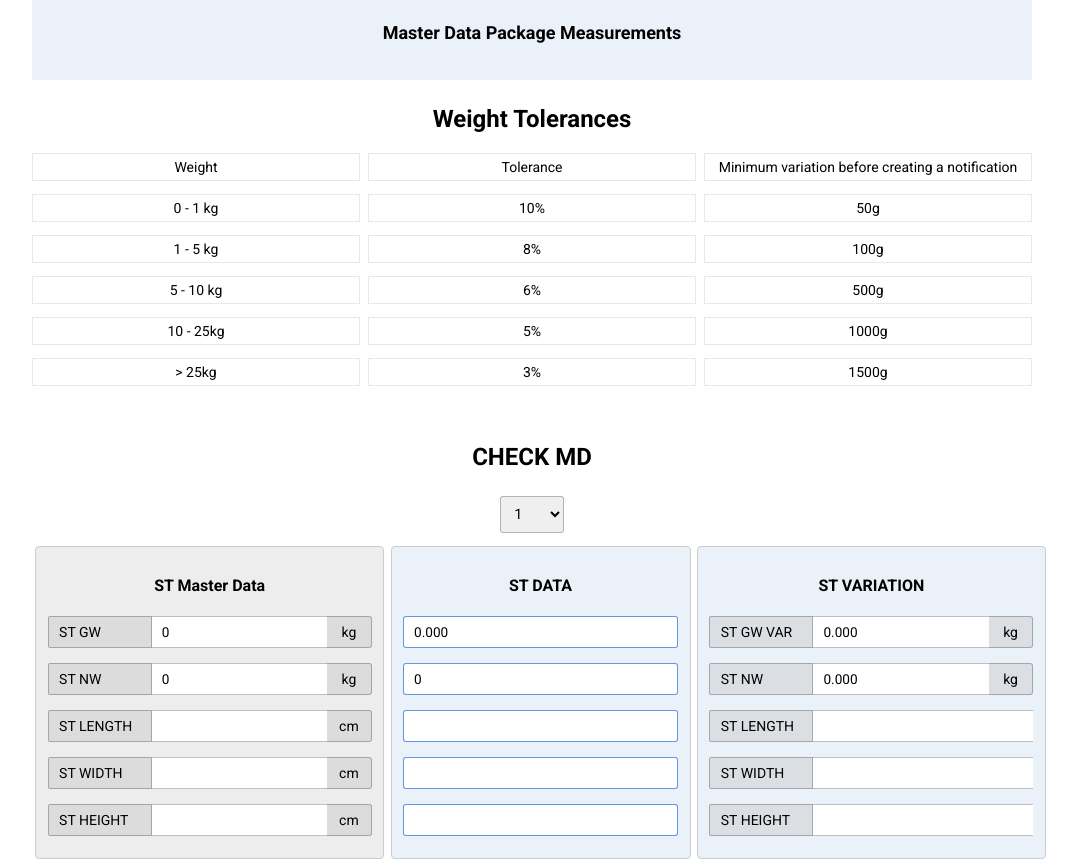
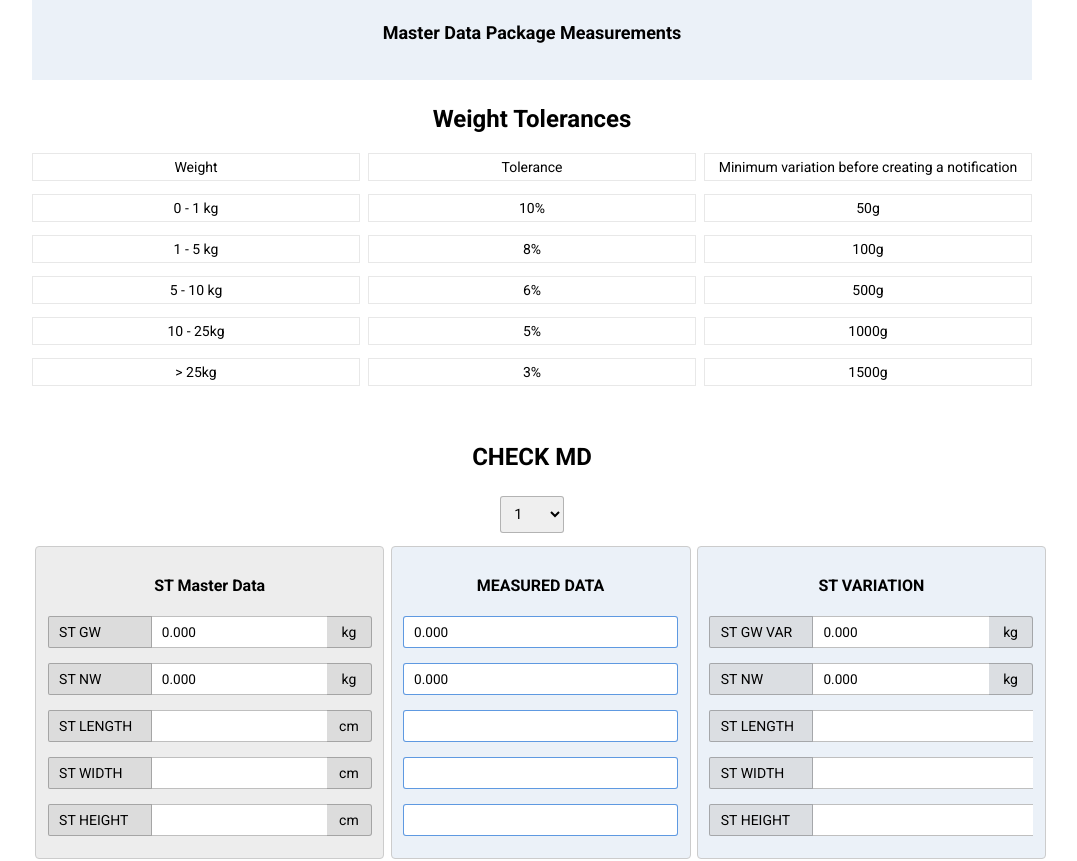
Before and after one commit to ricardoaguiar/calc-dimensions, a React (Create React App) app in the folder calculator/: page / in a window 1280 px wide. Shown: the top 861 px of the page, without its empty margins (108-1185 px from the left). Built offline with nearby package versions, Linux system fonts and the light colour scheme.

Commit message:
Update App.js

```diff
--- a/calculator/src/App.js
+++ b/calculator/src/App.js
@@ -3,22 +3,21 @@ import { useState } from 'react';
 
 function App() {
   const [colliSize, setColliSize] = useState(1); //start with 1 article per colli
-  const [masterDataColliGrossWeight, setMasterDataColliGrossWeight] = useState(0); //start with 2 articles per master data(0); //get the MD cll gw
+  const [masterDataColliGrossWeight, setMasterDataColliGrossWeight] = useState(0);
   const [masterDataArticleGrossWeight, setMasterDataArticleGrossWeight] = useState(0);
   const [masterDataArticleNetWeight, setMasterDataArticleNetWeight] = useState(0);
   const [articleNetWeight, setArticleNetWeight] = useState(0);
 
   const stGWData = (Number(masterDataColliGrossWeight) / colliSize).toFixed(3);
 
-
-  const articleGrossWeightVariation = (Number(masterDataArticleGrossWeight - stGWData).toFixed(3));
-  const articleNetWeightVariation = (Number(masterDataArticleGrossWeight - articleNetWeight).toFixed(3));
+  const articleGrossWeightVariation = Number(masterDataArticleGrossWeight - stGWData).toFixed(3);
+  const articleNetWeightVariation = Number(masterDataArticleNetWeight - articleNetWeight).toFixed(3);
 
 
-  console.log({
-    "colliSize": colliSize,
-    "masterDataColliGrossWeight": masterDataColliGrossWeight,
-  });
+//   console.log({
+//     "colliSize": colliSize,
+//     "masterDataColliGrossWeight": masterDataColliGrossWeight,
+//   });
 
 
   return (
@@ -78,69 +77,150 @@ function App() {
         <div className="sap_data">
           <h3>ST Master Data</h3>
           <ul>
+            {/* ST gross weight */}
             <li className="flex">
-              <span>ST GW</span>
-              <input type="text" className="input_center" value={`${masterDataArticleGrossWeight}`} onChange={(e) => setMasterDataArticleGrossWeight(e.target.value)} />
-              <span className="append">kg</span></li>
+              <span className="prepend">ST GW</span>
+              <input
+                type="text"
+                className="input_center"
+                value={`${Number(masterDataArticleGrossWeight).toFixed(3)}`}
+                onChange={(e) =>
+                  setMasterDataArticleGrossWeight(e.target.value)
+                }
+              />
+              <span className="append">kg</span>
+            </li>
+
+            {/* st net weight */}
+            <li className="flex">
+              <span>ST NW</span>
+              <input
+                type="text"
+                className="input_center"
+                value={`${Number(masterDataArticleNetWeight).toFixed(3)}`}
+                onChange={(e) => setMasterDataArticleNetWeight(e.target.value)}
+              />
+              <span className="append">kg</span>
+            </li>
 
             <li className="flex">
-            <span>ST NW</span>
-             <input type="text" className="input_center" value={`${masterDataArticleNetWeight}`} onChange={(e) => setMasterDataArticleNetWeight(e.target.value)} />
-            <span className="append">kg</span></li>
-
-            <li className="flex"><span>ST LENGTH</span><input type="text" className="input_center" />
-            <span className="append">cm</span></li>
-            <li className="flex"><span>ST WIDTH</span><input type="text" className="input_center" />
-            <span className="append">cm</span></li>
-            <li className="flex"><span>ST HEIGHT</span><input type="text" className="input_center" />
-            <span className="append">cm</span></li>
+              <span>ST LENGTH</span>
+              <input type="text" className="input_center" />
+              <span className="append">cm</span>
+            </li>
+            <li className="flex">
+              <span>ST WIDTH</span>
+              <input type="text" className="input_center" />
+              <span className="append">cm</span>
+            </li>
+            <li className="flex">
+              <span>ST HEIGHT</span>
+              <input type="text" className="input_center" />
+              <span className="append">cm</span>
+            </li>
           </ul>
         </div>
 
         <div className="sap_data sap_data_verified">
-          <h3>ST DATA</h3>
+          <h3>MEASURED DATA</h3>
           <ul>
             {/* <li className="flex"><span className="result"></span></li> */}
-            <li className="flex"><input readOnly type="text" className="verified" value={`${(Number(masterDataColliGrossWeight) / colliSize).toFixed(3)}`} /></li>
-            <li className="flex"><input type="text" className="verified" value={`${articleNetWeight}`}/></li>
-            <li className="flex"><input type="text" className="verified" /></li>
-            <li className="flex"><input type="text" className="verified" /></li>
-            <li className="flex"><input type="text" className="verified" /></li>
+            <li className="flex">
+              <input
+                readOnly
+                type="text"
+                className="verified"
+                value={`${(
+                  Number(masterDataColliGrossWeight) / colliSize
+                ).toFixed(3)}`}
+              />
+            </li>
+            <li className="flex">
+              <input
+                type="text"
+                className="verified"
+                value={`${Number(articleNetWeight).toFixed(3)}`}
+                onChange={(e) => setArticleNetWeight(e.target.value)}
+              />
+            </li>
+            <li className="flex">
+              <input type="text" className="verified" />
+            </li>
+            <li className="flex">
+              <input type="text" className="verified" />
+            </li>
+            <li className="flex">
+              <input type="text" className="verified" />
+            </li>
           </ul>
         </div>
+
         <div className="sap_data sap_data_verified">
           <h3>ST VARIATION</h3>
           <ul>
             <li className="flex">
               <span>ST GW VAR</span>
-            <input type="text" className="input_center" readOnly value={`${articleGrossWeightVariation}`} />
-            <span className="append">kg</span></li>
+              <input
+                type="text"
+                className="input_center"
+                readOnly
+                value={`${articleGrossWeightVariation}`}
+              />
+              <span className="append">kg</span>
+            </li>
 
             <li className="flex">
               <span>ST NW</span>
-            <input type="text" className="input_center" readOnly value={`${articleNetWeightVariation}`}/>
-            <span className="append">kg</span></li>
+              <input
+                type="text"
+                className="input_center"
+                readOnly
+                value={`${articleNetWeightVariation}`}
+              />
+              <span className="append">kg</span>
+            </li>
 
-            <li className="flex"><span>ST LENGTH</span><input type="text" className="input_center" /></li>
-            <li className="flex"><span>ST WIDTH</span><input type="text" className="input_center" /></li>
-            <li className="flex"><span>ST HEIGHT</span><input type="text" className="input_center" /></li>
+            <li className="flex">
+              <span>ST LENGTH</span>
+              <input type="text" className="input_center" />
+            </li>
+            <li className="flex">
+              <span>ST WIDTH</span>
+              <input type="text" className="input_center" />
+            </li>
+            <li className="flex">
+              <span>ST HEIGHT</span>
+              <input type="text" className="input_center" />
+            </li>
           </ul>
         </div>
       </div>
 
-
+      {/* colli MD */}
       <div className="flex">
         <div className="sap_data">
           <h3>Colli Master Data</h3>
           <ul>
-            <li className="flex"><span>CAR GW</span><input type="text" className="input_center" />
-          <span className="append">kg</span></li>
-            <li className="flex"><span>CAR WIDTH</span><input type="text" className="input_center" />
-            <span className="append">cm</span></li>
-            <li className="flex"><span>CAR LENGTH</span><input type="text" className="input_center" />
-            <span className="append">cm</span></li>
-            <li className="flex"><span>CAR HEIGHT</span><input type="text" className="input_center" />
-            <span className="append">cm</span></li>
+            <li className="flex">
+              <span>CAR GW</span>
+              <input type="text" className="input_center" />
+              <span className="append">kg</span>
+            </li>
+            <li className="flex">
+              <span>CAR WIDTH</span>
+              <input type="text" className="input_center" />
+              <span className="append">cm</span>
+            </li>
+            <li className="flex">
+              <span>CAR LENGTH</span>
+              <input type="text" className="input_center" />
+              <span className="append">cm</span>
+            </li>
+            <li className="flex">
+              <span>CAR HEIGHT</span>
+              <input type="text" className="input_center" />
+              <span className="append">cm</span>
+            </li>
           </ul>
         </div>
 
@@ -148,20 +228,34 @@ function App() {
           <h3>COLLI DATA</h3>
           <ul>
             <li className="flex">
-            <input className="verified colli_gw" type="text" value={`${masterDataColliGrossWeight}`} onChange={(e) => setMasterDataColliGrossWeight(e.target.value)} />
-            <span className="append">kg</span></li>
-            <li className="flex"><input className="verified" type="text" />
-            <span className="append">cm</span></li>
-            <li className="flex"><input className="verified" type="text" />
-<span className="append">cm</span></li>
-            <li className="flex"><input className="verified" type="text" />
-<span className="append">cm</span></li>
+              <input
+                className="verified colli_gw"
+                type="text"
+                value={`${masterDataColliGrossWeight}`}
+                onChange={(e) => setMasterDataColliGrossWeight(e.target.value)}
+              />
+              <span className="append">kg</span>
+            </li>
+            <li className="flex">
+              <input className="verified" type="text" />
+              <span className="append">cm</span>
+            </li>
+            <li className="flex">
+              <input className="verified" type="text" />
+              <span className="append">cm</span>
+            </li>
+            <li className="flex">
+              <input className="verified" type="text" />
+              <span className="append">cm</span>
+            </li>
           </ul>
         </div>
       </div>
 
       <div className="flex toMasterData">
-        <span>{`${(Number(masterDataColliGrossWeight) / colliSize).toFixed(3)}`}</span>
+        <span>{`${(Number(masterDataColliGrossWeight) / colliSize).toFixed(
+          3
+        )}`}</span>
 
         {/* <span>
      <svg
@@ -180,8 +274,6 @@ function App() {
       <div className="flex">
         <button className="button">CLEAR DATA</button>
       </div>
-
-
 
       {/* <div>
     <h2 className="weight-range">WEIGHT RANGE IN KG</h2>
@@ -212,7 +304,6 @@ function App() {
     </ul>
    </div> */}
     </main>
-
   );
 }
 
```
Lines whose indentation alone changed are shown as unchanged.
